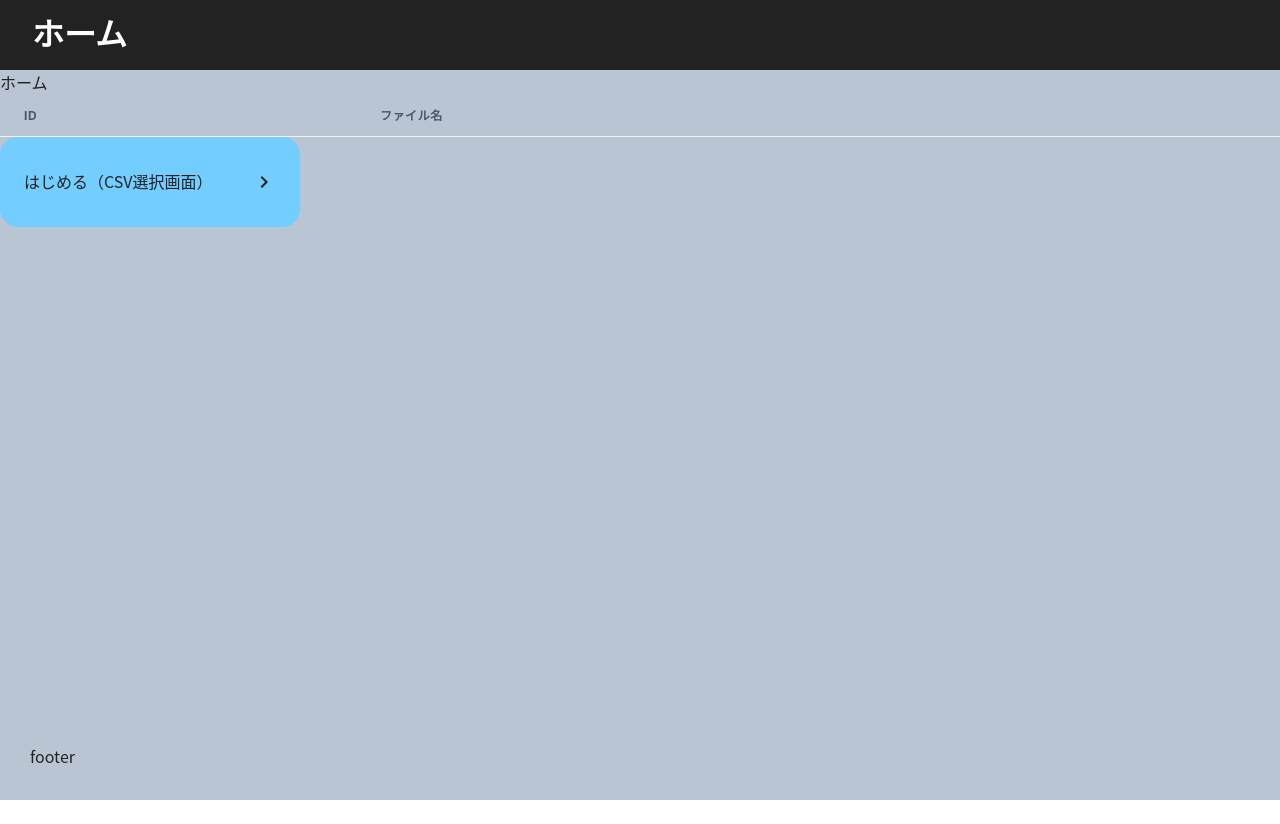
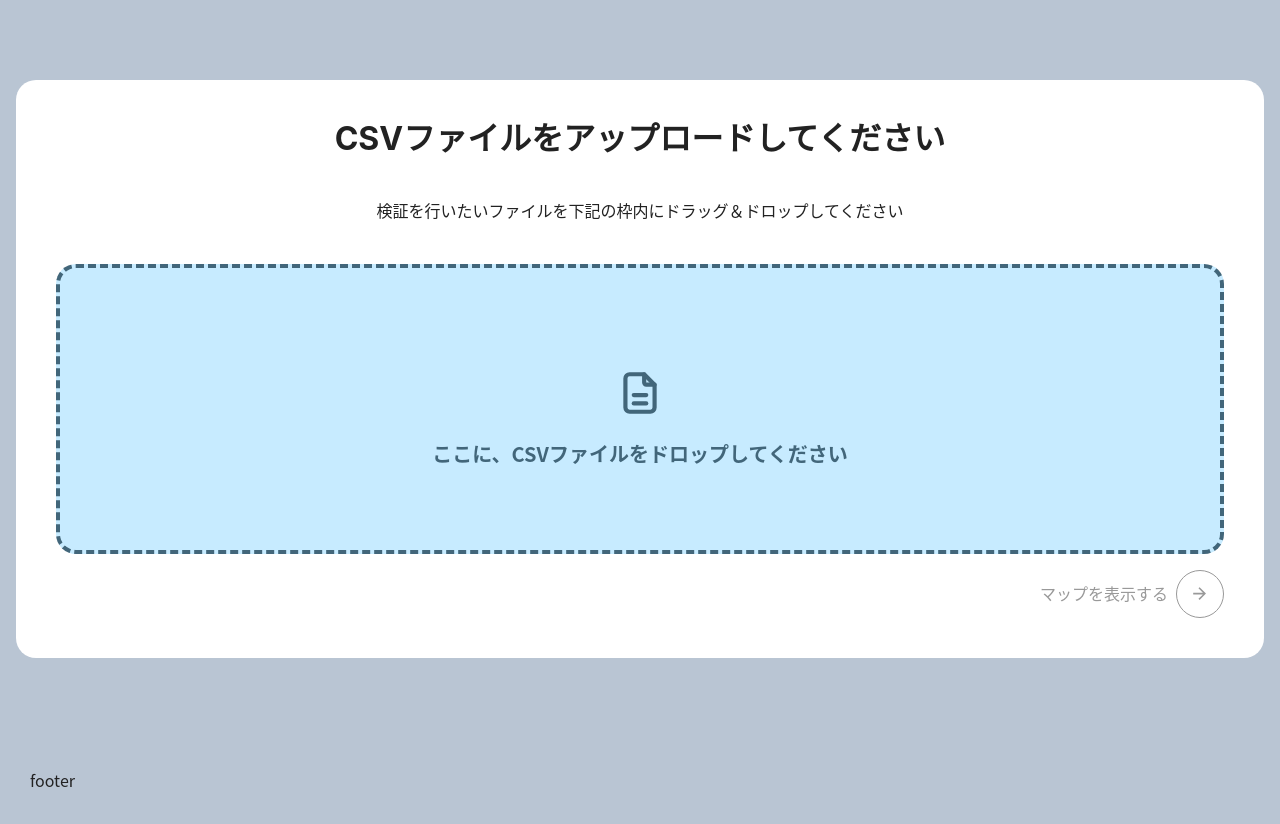
Before and after one commit to codeforjapan/OpenDataTools, a React (Create React App) app in the folder webclient/: page /upload-file-for-map in a window 1280 px wide. Before the commit this address led to /. Before the commit the page ends 800 px from the top, so only its background shows below. Built offline with nearby package versions, Linux system fonts and the light colour scheme.

Commit message:
map表示用にcsvをアップロードする画面を追加

```diff
--- /dev/null
+++ b/webclient/src/features/upload-for-map/index.ts
@@ -0,0 +1 @@
+export * from './routes/FileUploadForMap';
--- /dev/null
+++ b/webclient/src/features/upload-for-map/routes/FileUploadForMap.tsx
@@ -0,0 +1,183 @@
+import { Avatar, Box, Center, Code, Flex, InputGroup, Spinner, Text } from '@chakra-ui/react';
+import { FC, useCallback, useEffect, useMemo, useState } from 'react';
+import { BoxLayout } from '../../../components/Layout';
+import { OstNavLink } from '../../../components/Elements/OstLink';
+import { ArrowForwardIcon, InfoOutlineIcon } from '@chakra-ui/icons';
+import { TbFileDescription } from 'react-icons/tb';
+import { useDropzone } from 'react-dropzone';
+import parser, { ParseResult } from 'papaparse';
+import { useGetItemsUnnormalized, useImportDataset } from '../../../hooks/useDataset';
+import { utilCharEncoding } from 'opendatatool-datamanager';
+import { useSetRecoilState } from 'recoil';
+import { datasetItemListSelector } from '../../../stores/dataset';
+
+export const FileUploadForMap: FC = () => {
+  const [csvName, setCsvName] = useState<string>();
+  const [isFilesMultiple, setIsFilesMultiple] = useState<boolean>(false);
+  const [datasetUid, setDatasetUid] = useState<string>();
+  const [uploadedFileBuffer, setUploadedFileBuffer] = useState<{
+    fileName: string;
+    buffer: Buffer;
+  } | null>(null);
+  const [charCodeConvertedData, setCharCodeConvertedData] = useState<string>();
+  const [isFinishedProgress, setIsFinishedProgress] = useState<boolean>(false);
+  const importRowData = useImportDataset();
+  const itemsUnnormalized = useGetItemsUnnormalized({ datasetUid: datasetUid || '' });
+  const setDatasetItem = useSetRecoilState(
+    datasetItemListSelector({ datasetUid: datasetUid || '' })
+  );
+
+  const onDrop = useCallback((csvFile: any) => {
+    csvFile.forEach((file: any) => {
+      try {
+        const reader = new FileReader();
+
+        reader.onload = () => {
+          if (csvFile.length >= 2) {
+            setIsFilesMultiple(true);
+            return;
+          }
+          setIsFilesMultiple(false);
+          const rowData: any = reader.result;
+          setUploadedFileBuffer({ fileName: file.name, buffer: rowData });
+          setCsvName(file.name);
+        };
+        reader.readAsArrayBuffer(file);
+      } catch (error) {
+        return;
+      }
+    });
+  }, []);
+
+  const { getRootProps, getInputProps } = useDropzone({ accept: { 'text/csv': ['.csv'] }, onDrop });
+
+  useEffect(() => {
+    if (uploadedFileBuffer) {
+      setCharCodeConvertedData(utilCharEncoding.toString(uploadedFileBuffer.buffer));
+    }
+  }, [uploadedFileBuffer]);
+
+  useEffect(() => {
+    if (charCodeConvertedData && uploadedFileBuffer) {
+      try {
+        const rowDataObject: ParseResult<any> = parser.parse(charCodeConvertedData, {
+          header: true,
+        });
+        const rowHeaders = rowDataObject.meta.fields;
+        if (!rowHeaders) throw new Error('file is not selected');
+        const importedDatasetUid = importRowData({
+          datasetName: uploadedFileBuffer.fileName,
+          headers: rowHeaders,
+          rowDatas: rowDataObject.data,
+        });
+        setDatasetUid(importedDatasetUid);
+      } catch (error) {
+        return;
+      }
+    }
+  }, [charCodeConvertedData, uploadedFileBuffer]);
+
+  useEffect(() => {
+    if (itemsUnnormalized.length > 0) {
+      setDatasetItem(itemsUnnormalized);
+      setIsFinishedProgress(true);
+    }
+  }, [datasetUid, JSON.stringify(itemsUnnormalized)]);
+
+  return (
+    <BoxLayout
+      pageTitle="CSVアップロード"
+      headingText={
+        !csvName
+          ? 'CSVファイルをアップロードしてください'
+          : '以下のCSVファイルがアップロードされました'
+      }
+    >
+      {isFilesMultiple && (
+        <Flex alignItems="center" px={6} py={4} mb={10} bg="information.bg.alert" borderRadius={8}>
+          <InfoOutlineIcon />
+          <Text ml={6}>CSVファイルのアップロードは一つずつ行ってください</Text>
+        </Flex>
+      )}
+      {!csvName && (
+        <Center>検証を行いたいファイルを下記の枠内にドラッグ＆ドロップしてください</Center>
+      )}
+      {!csvName ? (
+        <div {...getRootProps()}>
+          <Box
+            p={20}
+            mt={10}
+            border="4px dashed"
+            borderColor="icon.active"
+            borderRadius={20}
+            bg="information.bg.active"
+            textAlign="center"
+            display="block"
+            cursor="pointer"
+            fontSize="xl"
+            fontWeight="bold"
+            color="icon.active"
+          >
+            <Center py={5}>
+              <TbFileDescription size={50} />
+            </Center>
+            ここに、CSVファイルをドロップしてください
+            <InputGroup>
+              <input {...getInputProps()} />
+            </InputGroup>
+          </Box>
+        </div>
+      ) : (
+        <Box
+          p={20}
+          mt={4}
+          borderRadius={20}
+          bg="information.bg.disabled"
+          textAlign="center"
+          as="label"
+          display="block"
+          cursor="pointer"
+          fontSize="xl"
+          fontWeight="bold"
+          color="icon.active"
+        >
+          <Center py={5}>
+            <TbFileDescription size={50} />
+          </Center>
+          {csvName}
+        </Box>
+      )}
+      {uploadedFileBuffer && !isFinishedProgress && (
+        <Flex
+          alignItems="center"
+          px={6}
+          py={4}
+          my={6}
+          borderRadius={8}
+          textStyle="navigationLarge"
+          bg="information.bg.alert"
+          color="body.text"
+        >
+          <Spinner mr={6} w={5} h={5} />
+          <Text>マップを表示する準備をしています</Text>
+        </Flex>
+      )}
+      {datasetUid && isFinishedProgress && (
+        <Flex mt={5} justifyContent="flex-end">
+          <Text display="inline-block" bg="information.bg.active" borderRadius="3em" px={8} py={2}>
+            マップを表示する準備が終わりました
+          </Text>
+        </Flex>
+      )}
+      <Flex mt={4} justifyContent="flex-end">
+        <OstNavLink
+          to={`/${datasetUid}/map`}
+          isDisabled={!datasetUid || !isFinishedProgress}
+          iconRight={<Avatar size="md" p="12px" icon={<ArrowForwardIcon />} />}
+        >
+          マップを表示する
+        </OstNavLink>
+      </Flex>
+    </BoxLayout>
+  );
+};
--- a/webclient/src/routes/public.tsx
+++ b/webclient/src/routes/public.tsx
@@ -4,6 +4,7 @@ import { Navigate, Outlet } from 'react-router-dom';
 import { MainLayout } from '../components/Layout';
 import { MapEditorTest } from '../features/map-editor-test';
 import { FileUpload } from '../features/upload';
+import { FileUploadForMap } from '../features/upload-for-map';
 import { lazyImport } from '../utils/lazyImport';
 
 const { Home } = lazyImport(() => import('../features/home'), 'Home');
@@ -34,6 +35,7 @@ export const publicRoutes = [
     children: [
       { path: '/', element: <Home /> },
       { path: '/upload-file', element: <FileUpload /> },
+      { path: '/upload-file-for-map', element: <FileUploadForMap /> },
       { path: '/auto-convert', element: <AutoConvert /> },
       { path: '/:dataset_uid/normalize-label', element: <NormalizeLabel /> },
       { path: '/:dataset_uid/data-editor', element: <DataEditor /> },
```
